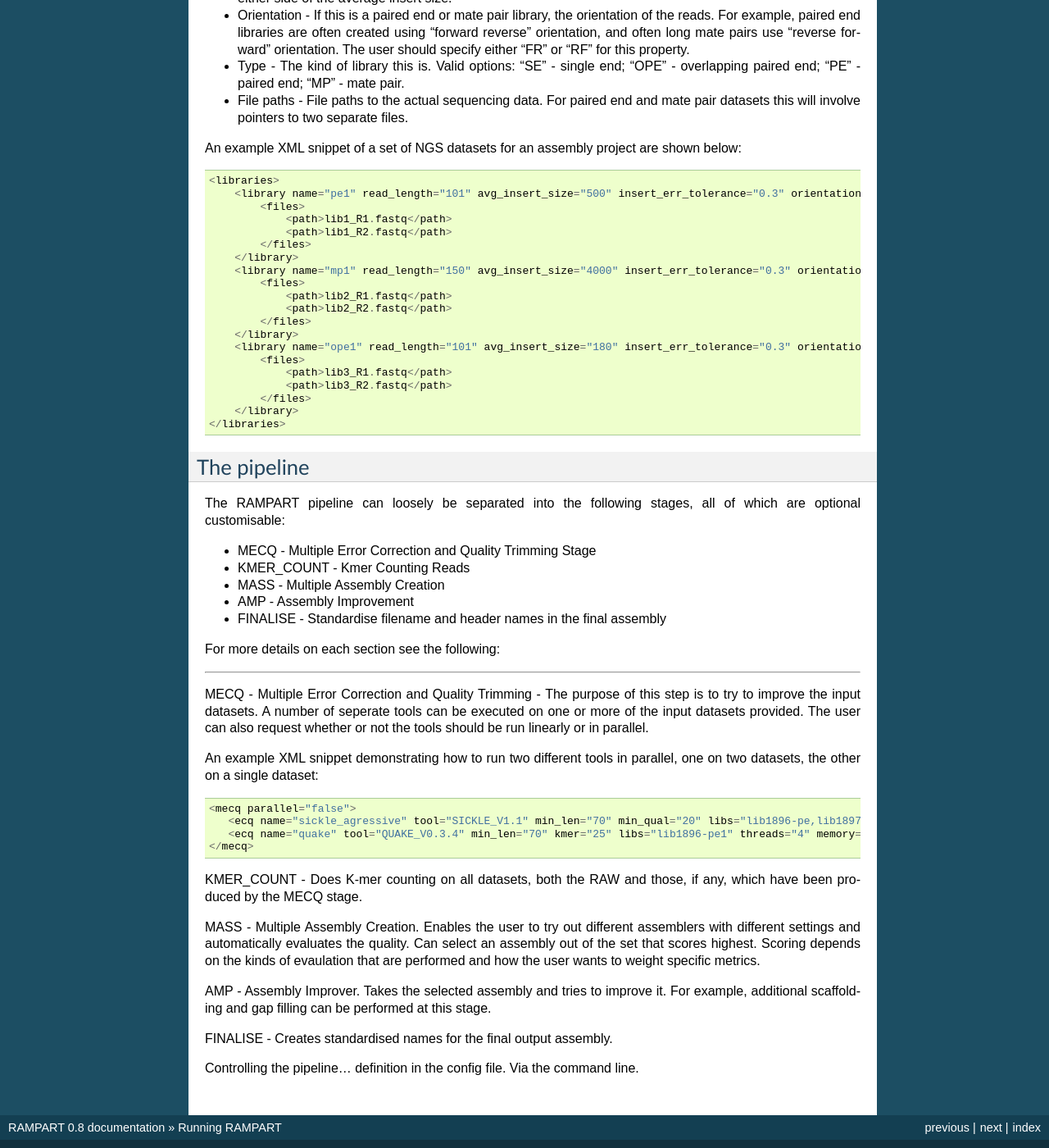
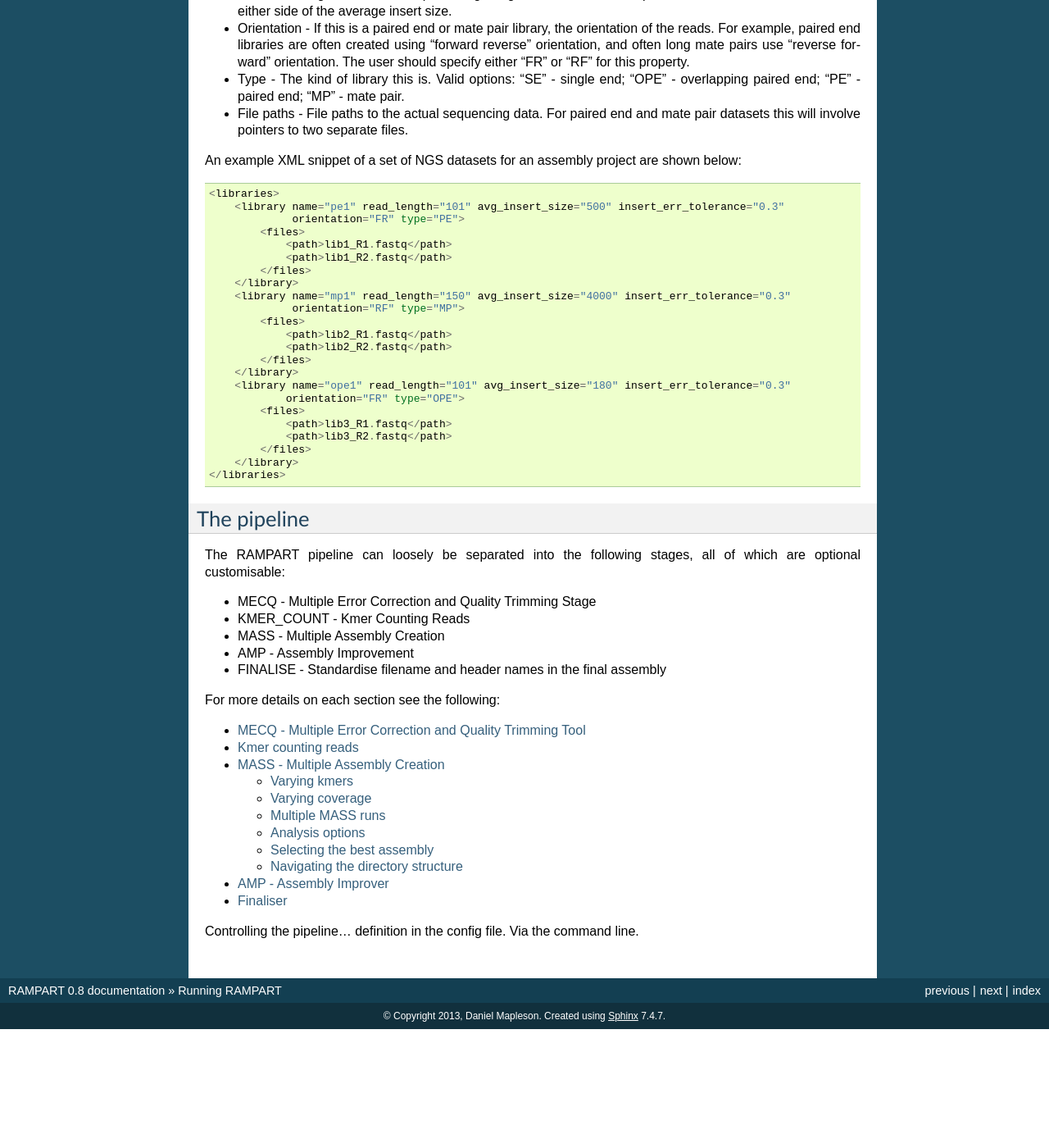
Before and after one commit to TGAC/RAMPART, a Sphinx documentation site: the page built from doc/source/running.rst, in a window 1280 px wide and 1400 px high, scrolled down 1146 px. Shown: the whole window at 82% size. Built offline with Sphinx 7.4.7, drawn with Linux system fonts in a browser that asks for light colours; after the commit the page ends 2401 px from its top, so only the background shows below that; some of the changed text lies outside the part shown.

Commit message:
More updates to the manual

```diff
--- a/doc/source/env-config.rst
+++ b/doc/source/env-config.rst
@@ -13,7 +13,7 @@ In order to use a scheduled environment for executing RAMPART child jobs, some d
 * installation directory - ``<installation dir>/etc/conan.properties``
 
 
-Conan - Scheduler configuration
+Conan - scheduler configuration
 -------------------------------
 
 RAMPART's execution context is specified by default in a file called "conan.properties".  In this file it is possible to describe the type of scheduling system to use and if so, what queue to run on.  Valid properties:
--- a/doc/source/index.rst
+++ b/doc/source/index.rst
@@ -9,7 +9,7 @@ Table of Contents
 =================
 
 .. toctree::
-   :maxdepth: 2
+   :maxdepth: 3
 
    introduction
    dependencies
--- a/doc/source/installation.rst
+++ b/doc/source/installation.rst
@@ -13,7 +13,7 @@ Before installing RAMPART please ensure any dependencies listed above are instal
 RAMPART can be installed either from a distributable tarball, or from source via a git clone.  These steps are described below.  Before that however, here are a few things to keep in mind during the installation process:
 
 
-From Tarball
+From tarball
 ------------
 
 RAMPART is available as a distributable tarball.  The installation process is simply involves unpacking the compressed tarball to a directory of your choice: ``tar -xvf <name_of_tarball>``.  In addition, should you want to run the tools without referring to their paths, you should ensure the 'bin' directory is on your PATH environment variable.
--- /dev/null
+++ b/doc/source/mass.rst
@@ -0,0 +1,164 @@
+
+.. _mass:
+
+MASS - Multiple Assembly Creation
+=================================
+
+This tool enables the user to try different assemblers with different settings and automatically compare the assemblies.  MASS can select an assembly out of the set that scores highest.  Scoring depends on the kinds of evaulation that are performed and how the user wants to weight specific metrics.
+
+Currently, the following assemblers are supported by RAMPART:
+
+* Abyss V1.3.X
+* ALLPATHS-LG V44837
+
+A simple MASS step might be configured as follows::
+
+   <mass>
+      <single_mass name="abyss-raw-kmer" tool="ABYSS_V1.3.4" threads="16" memory="4000"
+                   stats_levels="CONTIGUITY,KMER">
+         <kmer list="75"/>
+         <inputs>
+            <input ecq="raw" lib="pe1"/>
+         </inputs>
+      </single_mass>
+   </mass>
+
+This instructs RAMPART to run a single Abyss assembly using 16 threads, requesting 4GB RAM, with kmer value 75 on the raw pe1 dataset.  It will also analyse the assemblies contiguity and conduct a kmer analysis, comparing kmers in the raw reads to those found in the assembly.
+
+MASS also supports ALLPATHS-LG, which has more requirements for its input: a so-called fragment library and a jumping library.  In RAMPART nomenclature, we would refer to a fragment library, as either an overlapping paired end library, and a jumping library as either a paired end or mate pair library.  ALLPATHS-LG also has the concept of a long jump library and long library.  RAMPART will translate mate pair libraries with an insert size > 20KB as long jump libraries and single end reads longer than 500B as long libraries.
+
+An simple example of ALLPATHS-LG run, using a single fragment and jumping library is shown below::
+
+   <mass>
+      <single_mass name="allpaths-raw" tool="ALLPATHS-LG_V44837" threads="16"
+                   memory="16000" stats_levels="CONTIGUITY,KMER">
+         <inputs>
+            <input ecq="raw" lib="ope1"/>
+            <input ecq="raw" lib="mp1"/>
+         </inputs>
+      </single_mass>
+   </mass>
+
+Note that no kmer value is required to run ALLPATHS-LG.
+
+
+Varying kmers
+-------------
+
+Typically, when running ALLPATHS-LG isn't an option, it is necessary to select a kmer value to use in a De Bruijin assembler.  Deciding on a kmer value is not a trivial task.  Tools such as KmerGenie http://kmergenie.bx.psu.edu/ will try to guess the best kmer value prior to assembly.  In the future we might integrate this tool into RAMPART, but for the time being we offer an alternative, and admittedly computationally more expensive way of determining the best kmer value... and that is to try a range of assemblies.  This brute force approach has the benefit of providing hard data, in the form of actual assemblies, which can be directly compared.
+
+The snippet below shows how to run Abyss using a spread of kmer values::
+
+   <mass>
+      <single_mass name="abyss-raw-kmer" tool="ABYSS_V1.3.4" threads="16" memory="4000"
+                   stats_levels="CONTIGUITY,KMER">
+         <kmer min="61" max="101" step="COARSE"/>
+         <inputs>
+            <input ecq="raw" lib="pe1"/>
+         </inputs>
+      </single_mass>
+   </mass>
+
+As you can see the XML element starting ``<kmer`` has been modified to specify a min, max and step value.  Min and max obviously set the limits of the kmer range.  The step value, controls how large the step should be between each assembly.  The valid options include: ``FINE,MEDIUM,COARSE``, which correspond to steps of: ``2,4,10``.  Alternatively, you can simply specify a list of kmer values to test.  The snippet for this running assemblies using kmers 75, 81 and 95 would look like this::
+
+   <kmer list="75,81,95"/>
+
+
+
+Varying coverage
+----------------
+
+In the past, sequencing was expensive and slow, which led to sequencing coverage of a genome to be relatively low.  In those days, you typically would use all the data you could get in your assembly.  These days, sequencing is relatively cheap and it is often possible to over sequence data, to the point where the gains in terms of separting signal from noise become irrelevant.  Typically, a sequencing depth of 100X is sufficient for most purposes.  Furthermore, over sequencing doesn't just present problems in terms of data storage, RAM usage and runtime, it also can degrade the quality of some assemblies.  The reasons for this can be numerous and typically do not start being an issue until 400X+ but we mention it here as a potential warning.
+
+Therefore RAMPART offers the ability to randomly subsample the reads to a desired level of coverage.  It does this either by using the assembler's own subsampling functionality if present (ALLPATHS-LG does have this functionality), or it will use an external tool developed by TGAC to do this if the assembler doesn't have this functionality.  In both cases user's interface to this is identical, and an example is shown below::
+
+   <mass>
+      <single_mass name="abyss-raw-cvg" tool="ABYSS_V1.3.4" threads="16" memory="4000"
+                   stats_levels="CONTIGUITY,KMER">
+         <coverage min="50" max="100" step="MEDIUM" all="true"/>
+         <inputs>
+            <input ecq="raw" lib="pe1"/>
+         </inputs>
+      </single_mass>
+   </mass>
+
+This snippet says to run Abyss varying the coverage between 50X to 100X using a medium step.  It also says to run an abyss assembly using all the reads.  The step options has the following valid values: ``FINE, MEDIUM, COARSE``, which correspond to steps of: ``10X, 25X, 50X``.  If the user does not wish to run an assembly with all the reads, then they should set the all option to false.
+
+
+
+Multiple MASS runs
+------------------
+
+It is possible to ask MASS to conduct several MASS runs.  You may wish to do this for several reasons.  The first might be to compare different assemblers, another reason might be to vary the input data being provided to a single assembler.
+
+The example below shows how to run a spread of Abyss assemblies and a single ALLPATHS assembly on the same data::
+
+   <mass parallel="true">
+      <single_mass name="abyss-raw-kmer" tool="ABYSS_V1.3.4" threads="16" memory="4000"
+                   stats_levels="CONTIGUITY,KMER">
+         <kmer min="65" max="85" step="MEDIUM"/>
+         <inputs>
+            <input ecq="raw" lib="ope1"/>
+            <input ecq="raw" lib="mp1"/>
+         </inputs>
+      </single_mass>
+      <single_mass name="allpaths-raw" tool="ALLPATHS-LG_V44837" threads="16" memory="16000"
+                   stats_levels="CONTIGUITY,KMER">
+         <inputs>
+            <input ecq="raw" lib="ope1"/>
+            <input ecq="raw" lib="mp1"/>
+         </inputs>
+      </single_mass>
+   </mass>
+
+Note that the attribute in MASS called ``parallel`` has been added and set to true.  This says to run the Abyss and ALLPATHS assemblies in parallel in your environment.  Typically, you would be running on a cluster or some other HPC architecture when doing this.
+
+The next example, shows running two sets of abyss assemblies (not in parallel this time) each varying kmer values in the same way, but one set running on error corrected data, the other on raw data::
+
+   <mass parallel="false">
+      <single_mass name="abyss-raw-kmer" tool="ABYSS_V1.3.4" threads="16" memory="4000"
+                   stats_levels="CONTIGUITY,KMER">
+         <kmer min="65" max="85" step="MEDIUM"/>
+         <inputs>
+            <input ecq="raw" lib="pe1"/>
+         </inputs>
+      </single_mass>
+      <single_mass name="allpaths-raw" tool="ALLPATHS-LG_V44837" threads="16"
+                   memory="16000" stats_levels="CONTIGUITY,KMER">
+         <inputs>
+            <input ecq="quake" lib="pe1"/>
+         </inputs>
+      </single_mass>
+   </mass>
+
+
+
+Analysis options
+----------------
+
+RAMPART currently offers 3 assembly analysis options in MASS:
+
+* Contiguity
+* Kmer read-assembly comparison
+* Completeness
+
+These can be identified using the following comma separated values in the ``stats_levels`` attribute in the ``single_mass`` definition: CONTIGUITY,KMER,COMPLETENESS.
+
+CONITGUITY, essentially asks MASS to use a tool called Quast to compare the assemblies from a contuiguity perspective.  This tool runs really fast, and produces statistics such as the N50, assembly size, max sequence length.  It also produces a nice html report showing cumulative length distribution curves for each assembly and GC content curves.
+
+KMER, performs a kmer count on the assembly using Jellyfish, and, assuming kmer counting was requested on the reads previously, will use the Kmer Analysis Toolkit (KAT) to create a comparison matrix comparing kmer counts in the reads to the assembly.  This can be visualised later using KAT to show how much of the content in the reads has been assembled and how repetitive the assembly is.  Repetition could be due to heterozygosity in the diploid genomes so please read the KAT manual and walkthrough guide to get a better understanding of how to interpret this data.
+
+COMPLETENESS, runs CEGMA, which aligns highly conserved eukaryotic genes to the assembly.  CEGMA produces a nice statistic which estimates the gene completeness of the assembly.  i.e. if we see CEGMA maps 95% of the conserved genes to the assembly we can assume that the assembly is very approximately 95% complete.  This is obviously a very rough guide and shouldn't be taken literally, but can be useful when comparing other assemblies made from the same data.  CEGMA has a couple of other disdvantages however, first it is quite slow, second it only works on eukayortic organisms so is useless for bacteria.
+
+
+Selecting the best assembly
+---------------------------
+
+Assuming at least one analysis option is selected, MASS will produce a table listing each assembly as a row, with each column representing an assembly metric.  The user can specify a weighting file when running RAMPART to assign the weights to each metric.  Each assembly is then assigned a score, based on the weighted mean of the metrics, and the assembly with the highest score is then automatically selected as the **best** assembly to be used downstream.
+
+TODO: Specifying a weighting file.
+Where to find the output
+
+
+Navigating the directory structure
+----------------------------------
--- a/doc/source/running.rst
+++ b/doc/source/running.rst
@@ -23,7 +23,8 @@ We recommend the user enters these properties for the genome if known:
 
 Any example XML snippet containing this information is shown below::
 
-   <organism name="Bacterius maximus" ploidy="1" est_genome_size="2000000" est_gc_percentage="43.0"/>
+   <organism name="Escherichia coli" ploidy="1" est_genome_size="4600000"
+             est_gc_percentage="50.0"/>
 
 
 Defining datasets
@@ -44,25 +45,29 @@ Each dataset description should contain the following information:
 An example XML snippet of a set of NGS datasets for an assembly project are shown below::
 
     <libraries>
-        <library name="pe1" read_length="101" avg_insert_size="500" insert_err_tolerance="0.3" orientation="FR" type="PE">
+        <library name="pe1" read_length="101" avg_insert_size="500" insert_err_tolerance="0.3"
+                 orientation="FR" type="PE">
             <files>
                 <path>lib1_R1.fastq</path>
                 <path>lib1_R2.fastq</path>
             </files>
         </library>
-        <library name="mp1" read_length="150" avg_insert_size="4000" insert_err_tolerance="0.3" orientation="RF" uniform="false" type="MP">
+        <library name="mp1" read_length="150" avg_insert_size="4000" insert_err_tolerance="0.3"
+                 orientation="RF" type="MP">
             <files>
                 <path>lib2_R1.fastq</path>
                 <path>lib2_R2.fastq</path>
             </files>
         </library>
-        <library name="ope1" read_length="101" avg_insert_size="180" insert_err_tolerance="0.3" orientation="FR" type="OPE">
+        <library name="ope1" read_length="101" avg_insert_size="180" insert_err_tolerance="0.3"
+                orientation="FR" type="OPE">
             <files>
                 <path>lib3_R1.fastq</path>
                 <path>lib3_R2.fastq</path>
             </files>
         </library>
     </libraries>
+
 
 The pipeline
 ------------
@@ -77,26 +82,13 @@ The RAMPART pipeline can loosely be separated into the following stages, all of
 
 For more details on each section see the following:
 
-....
+.. toctree::
 
-
-MECQ - Multiple Error Correction and Quality Trimming - The purpose of this step is to try to improve the input datasets.  A number of seperate tools can be executed on one or more of the input datasets provided.  The user can also request whether or not the tools should be run linearly or in parallel.
-
-An example XML snippet demonstrating how to run two different tools in parallel, one on two datasets, the other on a single dataset::
-
-   <mecq parallel="false">
-      <ecq name="sickle_agressive" tool="SICKLE_V1.1" min_len="70" min_qual="20" libs="lib1896-pe,lib1897-mp"/>
-      <ecq name="quake" tool="QUAKE_V0.3.4" min_len="70" kmer="25" libs="lib1896-pe1" threads="4" memory="2000"/>
-   </mecq>
-
-
-KMER_COUNT - Does K-mer counting on all datasets, both the RAW and those, if any, which have been produced by the MECQ stage.
-
-MASS - Multiple Assembly Creation.  Enables the user to try out different assemblers with different settings and automatically evaluates the quality.  Can select an assembly out of the set that scores highest.  Scoring depends on the kinds of evaulation that are performed and how the user wants to weight specific metrics.
-
-AMP - Assembly Improver.  Takes the selected assembly and tries to improve it.  For example, additional scaffolding and gap filling can be performed at this stage.
-
-FINALISE - Creates standardised names for the final output assembly.
+   mecq
+   kmer
+   mass
+   amp
+   finalise
 
 
 Controlling the pipeline... definition in the config file.  Via the command line.
```
Also changed, not shown: doc/source/amp.rst (added, +18 -0 lines), doc/source/finalise.rst (added, +9 -0 lines), doc/source/kmer.rst (added, +11 -0 lines), doc/source/mecq.rst (added, +26 -0 lines).
